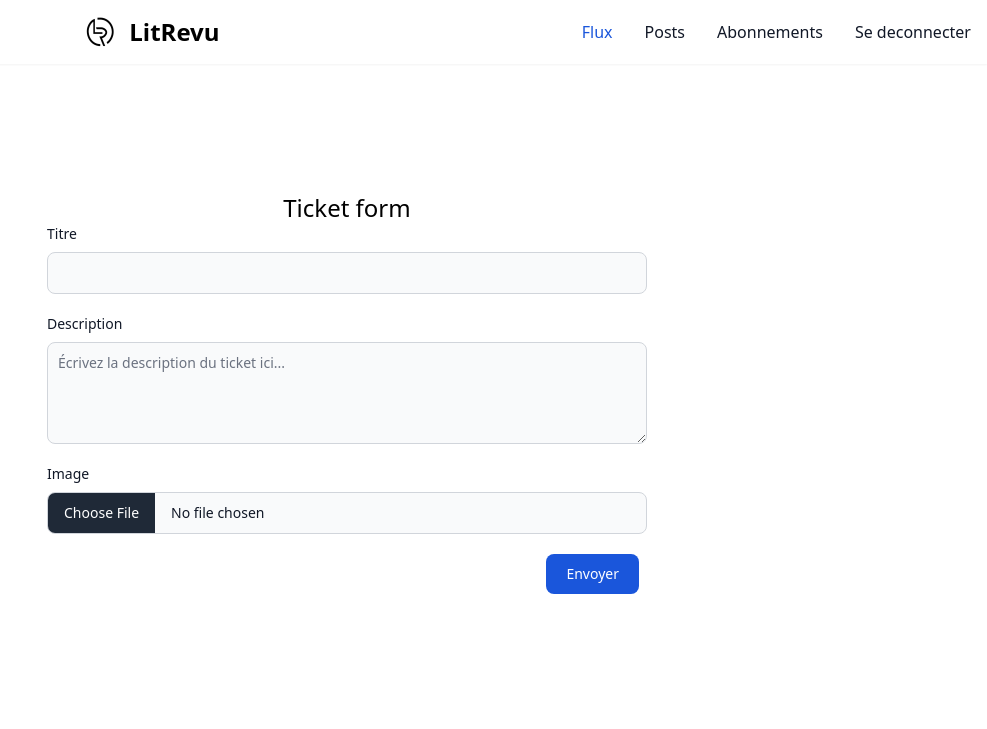
After one commit to wilodorico/P-9-LitRevu, a Django app: page /review/ticket/create/ in a window 1280 px wide. The commit adds this page. Shown: the top 729 px of the page, without its empty margins (293-1280 px from the left). Run offline with Django 4.2, Linux system fonts and the light colour scheme; a user stored in the database is signed in; some libraries are stand-ins or nearby versions.

Commit message:
add view + url + template for create Ticket and some adjustments

```diff
--- /dev/null
+++ b/review/forms.py
@@ -0,0 +1,9 @@
+from django import forms
+
+from review.models import Ticket
+
+
+class TicketForm(forms.ModelForm):
+    class Meta:
+        model = Ticket
+        fields = ["title", "description", "image"]
--- a/review/models.py
+++ b/review/models.py
@@ -5,9 +5,9 @@ from django.core.validators import MinValueValidator, MaxValueValidator
 
 class Ticket(models.Model):
     user = models.ForeignKey(settings.AUTH_USER_MODEL, on_delete=models.CASCADE)
-    title = models.CharField(max_length=128)
-    description = models.TextField(max_length=2048, blank=True)
-    image = models.ImageField(blank=True, null=True)
+    title = models.CharField(max_length=128, verbose_name="Titre")
+    description = models.TextField(max_length=2048, verbose_name="Description", blank=True)
+    image = models.ImageField(blank=True, null=True, verbose_name="Image")
     time_created = models.DateTimeField(auto_now_add=True)
 
     def __str__(self):
--- a/review/templates/review/home.html
+++ b/review/templates/review/home.html
@@ -2,5 +2,9 @@
 
 
 {% block content %}
-<h1 class="text-2xl">Home View</h1>
+<div class="mx-auto max-w-screen-xl px-4 py-16 sm:px-6 sm:py-24 lg:px-8 lg:py-32 flex flex-col items-center">
+
+    <h1 class="text-2xl">Home View</h1>
+    <a href="{% url 'review:ticket_create' %}" class="text-white bg-blue-700 hover:bg-blue-800 focus:ring-4 focus:ring-blue-300 font-medium rounded-lg text-sm px-5 py-2.5 me-2 mb-2 dark:bg-blue-600 dark:hover:bg-blue-700 focus:outline-none dark:focus:ring-blue-800">Demander une critique</a>
+</div>
 {% endblock content %}
--- /dev/null
+++ b/review/templates/review/ticket_form.html
@@ -0,0 +1,49 @@
+{% extends "base.html" %}
+{% block content %}
+<div class="mx-auto max-w-screen-xl px-4 py-16 sm:px-6 sm:py-24 lg:px-8 lg:py-32 flex flex-col items-center">
+
+    <h1 class="text-2xl">Ticket form</h1>
+    <form
+        method="post"
+        enctype="multipart/form-data"
+        class="w-full max-w-[600px]">
+        {% csrf_token %}
+        <div class="mb-5">
+            <label for="{{ form.title.id_for_label }}" class="block mb-2 text-sm font-medium text-gray-900 dark:text-white">{{ form.title.label }}</label>
+            <input
+                type="text"
+                id="{{ form.title.id_for_label}}"
+                name="{{ form.title.html_name }}"
+                value="{% if form.title.value %}{{form.title.value}}{% endif %}"
+                class="bg-gray-50 border border-gray-300 text-gray-900 text-sm rounded-lg focus:ring-blue-500 focus:border-blue-500 block w-full p-2.5 dark:bg-gray-700 dark:border-gray-600 dark:placeholder-gray-400 dark:text-white dark:focus:ring-blue-500 dark:focus:border-blue-500"
+            />
+            {{ form.title.errors }}
+        </div>
+        <div class="mb-5">
+            <label for="{{ form.description.id_for_label }}" class="block mb-2 text-sm font-medium text-gray-900 dark:text-white">{{ form.description.label }}</label>
+            <textarea
+                id="{{ form.description.id_for_label}}"
+                name="{{ form.description.html_name }}"
+                value="{% if form.description.value %}{{form.description.value}}{% endif %}"
+                rows="4"
+                class="block p-2.5 w-full text-sm text-gray-900 bg-gray-50 rounded-lg border border-gray-300 focus:ring-blue-500 focus:border-blue-500 dark:bg-gray-700 dark:border-gray-600 dark:placeholder-gray-400 dark:text-white dark:focus:ring-blue-500 dark:focus:border-blue-500"
+                placeholder="Écrivez la description du ticket ici..."
+            ></textarea>
+            {{ form.description.errors }}
+        </div>
+        <div class="mb-5">
+            <label class="block mb-2 text-sm font-medium text-gray-900 dark:text-white" for="{{ form.image.id_for_label }}">{{ form.image.label }}</label>
+            <input
+                id="{{ form.image.id_for_label }}"
+                name="{{ form.image.html_name }}"
+                value="{% if form.image.value %}{{form.image.value}}{% endif %}"
+                type="file"
+                class="block w-full text-sm text-gray-900 border border-gray-300 rounded-lg cursor-pointer bg-gray-50 dark:text-gray-400 focus:outline-none dark:bg-gray-700 dark:border-gray-600 dark:placeholder-gray-400"
+            >
+        </div>
+        <div class="mt-5 text-right">
+            <button type="submit" class="text-white bg-blue-700 hover:bg-blue-800 focus:ring-4 focus:ring-blue-300 font-medium rounded-lg text-sm px-5 py-2.5 me-2 mb-2 dark:bg-blue-600 dark:hover:bg-blue-700 focus:outline-none dark:focus:ring-blue-800">Envoyer</button>
+        </div>
+    </form>
+</div>
+{% endblock content %}
--- a/review/urls.py
+++ b/review/urls.py
@@ -5,4 +5,7 @@ from review import views
 
 app_name = "review"
 
-urlpatterns = [path("", views.HomeView.as_view(), name="home")]
+urlpatterns = [
+    path("", views.HomeView.as_view(), name="home"),
+    path("ticket/create/", views.TicketCreateView.as_view(), name="ticket_create"),
+]
--- a/review/views.py
+++ b/review/views.py
@@ -1,9 +1,28 @@
-from django.shortcuts import render
+from django.shortcuts import redirect, render
 from django.views import View
+from django.contrib.auth.mixins import LoginRequiredMixin
+
+from review.forms import TicketForm
 
 
-class HomeView(View):
+class HomeView(LoginRequiredMixin, View):
     template_name = "review/home.html"
 
     def get(self, request):
         return render(request, self.template_name)
+
+
+class TicketCreateView(LoginRequiredMixin, View):
+    template_name = "review/ticket_form.html"
+
+    def get(self, request):
+        form = TicketForm()
+        return render(request, self.template_name, {"form": form})
+
+    def post(self, request):
+        form = TicketForm(request.POST, request.FILES)
+        if form.is_valid():
+            photo = form.save(commit=False)
+            photo.user = request.user
+            photo.save()
+            return redirect("review:home")
--- a/templates/base.html
+++ b/templates/base.html
@@ -34,7 +34,7 @@
       <div class="hidden w-full md:block md:w-auto" id="navbar-default">
         <ul class="font-medium flex flex-col p-4 md:p-0 mt-4 border border-gray-100 rounded-lg bg-gray-50 md:flex-row md:space-x-8 rtl:space-x-reverse md:mt-0 md:border-0 md:bg-white dark:bg-gray-800 md:dark:bg-gray-900 dark:border-gray-700">
           <li>
-            <a href="#" class="block py-2 px-3 text-white bg-blue-700 rounded md:bg-transparent md:text-blue-700 md:p-0 dark:text-white md:dark:text-blue-500" aria-current="page">Flux</a>
+            <a href="{% url "review:home" %}" class="block py-2 px-3 text-white bg-blue-700 rounded md:bg-transparent md:text-blue-700 md:p-0 dark:text-white md:dark:text-blue-500" aria-current="page">Flux</a>
           </li>
           <li>
             <a href="#" class="block py-2 px-3 text-gray-900 rounded hover:bg-gray-100 md:hover:bg-transparent md:border-0 md:hover:text-blue-700 md:p-0 dark:text-white md:dark:hover:text-blue-500 dark:hover:bg-gray-700 dark:hover:text-white md:dark:hover:bg-transparent">Posts</a>
--- a/theme/static/css/dist/styles.css
+++ b/theme/static/css/dist/styles.css
@@ -1356,32 +1356,28 @@ input:checked + .toggle-bg {
   margin-bottom: 1.25rem;
 }
 
+.me-2 {
+  margin-inline-end: 0.5rem;
+}
+
+.me-3 {
+  margin-inline-end: 0.75rem;
+}
+
 .mt-2 {
   margin-top: 0.5rem;
 }
 
+.mt-20 {
+  margin-top: 5rem;
+}
+
 .mt-4 {
   margin-top: 1rem;
 }
 
-.mb-4 {
-  margin-bottom: 1rem;
-}
-
-.me-3 {
-  margin-inline-end: 0.75rem;
-}
-
-.mt-24 {
-  margin-top: 6rem;
-}
-
-.mt-20 {
-  margin-top: 5rem;
-}
-
-.me-2 {
-  margin-inline-end: 0.5rem;
+.mt-5 {
+  margin-top: 1.25rem;
 }
 
 .block {
@@ -1480,8 +1480,12 @@ input:checked + .toggle-bg {
   max-width: 24rem;
 }
 
-.max-w-7xl {
-  max-width: 80rem;
+.max-w-\[500px\] {
+  max-width: 500px;
+}
+
+.max-w-\[600px\] {
+  max-width: 600px;
 }
 
 .flex-1 {
@@ -1839,6 +1794,11 @@ input:checked + .toggle-bg {
   padding-right: 1rem;
 }
 
+.py-16 {
+  padding-top: 4rem;
+  padding-bottom: 4rem;
+}
+
 .pt-2 {
   padding-top: 0.5rem;
 }
@@ -1971,12 +1926,6 @@ input:checked + .toggle-bg {
 .shadow-sm {
   --tw-shadow: 0 1px 2px 0 rgb(0 0 0 / 0.05);
   --tw-shadow-colored: 0 1px 2px 0 var(--tw-shadow-color);
-  box-shadow: var(--tw-ring-offset-shadow, 0 0 #0000), var(--tw-ring-shadow, 0 0 #0000), var(--tw-shadow);
-}
-
-.shadow-md {
-  --tw-shadow: 0 4px 6px -1px rgb(0 0 0 / 0.1), 0 2px 4px -2px rgb(0 0 0 / 0.1);
-  --tw-shadow-colored: 0 4px 6px -1px var(--tw-shadow-color), 0 2px 4px -2px var(--tw-shadow-color);
   box-shadow: var(--tw-ring-offset-shadow, 0 0 #0000), var(--tw-ring-shadow, 0 0 #0000), var(--tw-shadow);
 }
 
@@ -2283,19 +2198,19 @@ input:checked + .toggle-bg {
   --tw-ring-color: rgb(75 85 99 / var(--tw-ring-opacity, 1));
 }
 
-.dark\:focus\:ring-gray-500:focus:is(.dark *) {
-  --tw-ring-opacity: 1;
-  --tw-ring-color: rgb(107 114 128 / var(--tw-ring-opacity, 1));
-}
-
-.dark\:focus\:ring-gray-700:focus:is(.dark *) {
-  --tw-ring-opacity: 1;
-  --tw-ring-color: rgb(55 65 81 / var(--tw-ring-opacity, 1));
-}
-
 @media (min-width: 640px) {
   .sm\:w-auto {
     width: auto;
+  }
+
+  .sm\:px-6 {
+    padding-left: 1.5rem;
+    padding-right: 1.5rem;
+  }
+
+  .sm\:py-24 {
+    padding-top: 6rem;
+    padding-bottom: 6rem;
   }
 }
 
@@ -2381,6 +2296,18 @@ input:checked + .toggle-bg {
   }
 }
 
+@media (min-width: 1024px) {
+  .lg\:px-8 {
+    padding-left: 2rem;
+    padding-right: 2rem;
+  }
+
+  .lg\:py-32 {
+    padding-top: 8rem;
+    padding-bottom: 8rem;
+  }
+}
+
 .rtl\:rotate-180:where([dir="rtl"], [dir="rtl"] *) {
   --tw-rotate: 180deg;
   transform: translate(var(--tw-translate-x), var(--tw-translate-y)) rotate(var(--tw-rotate)) skewX(var(--tw-skew-x)) skewY(var(--tw-skew-y)) scaleX(var(--tw-scale-x)) scaleY(var(--tw-scale-y));
```
Also changed, not shown: other parts of theme/static/css/dist/styles.css (+19 -103 lines), accounts/templates/accounts/signup.html (+5 -5 lines), db.sqlite3, 1 other file.
